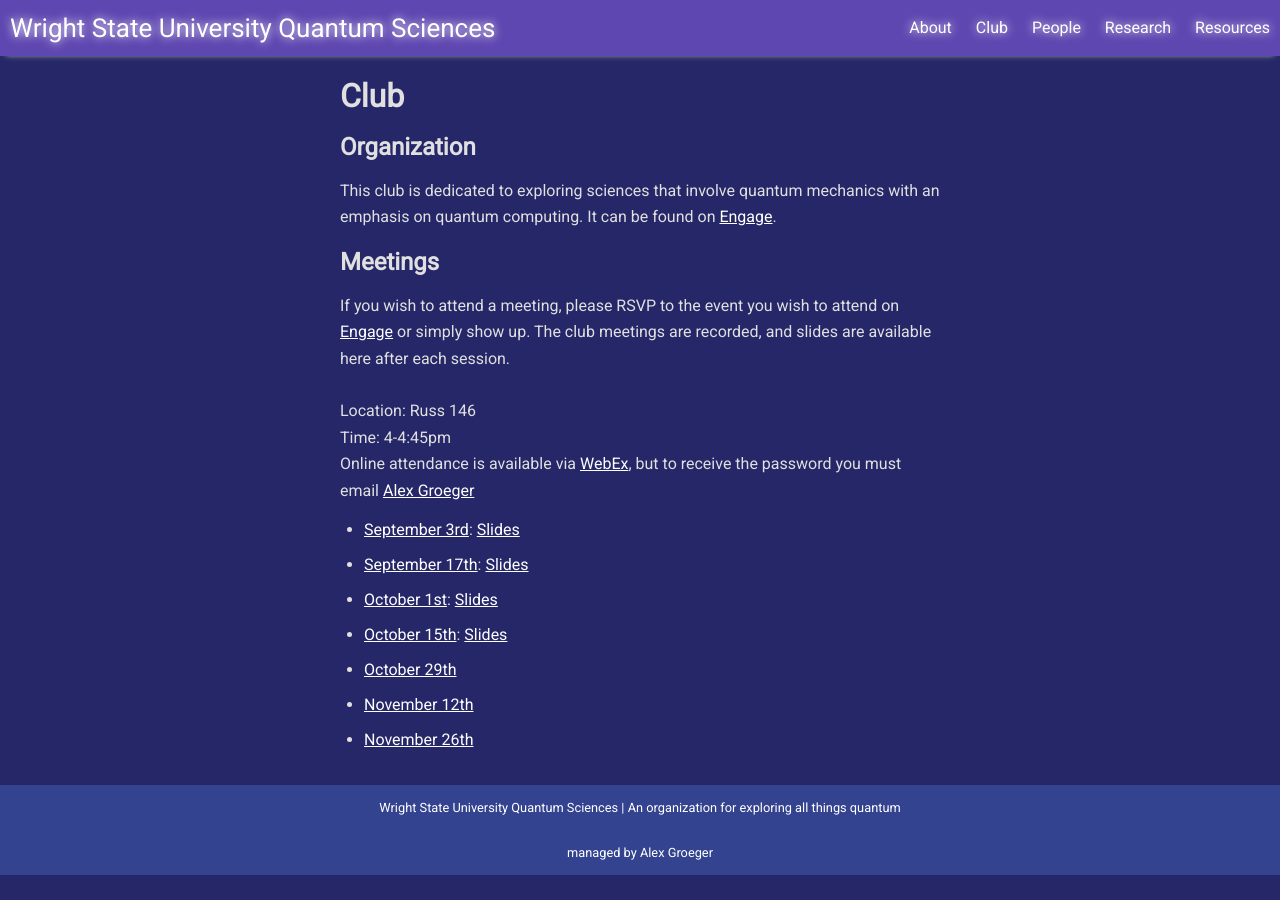
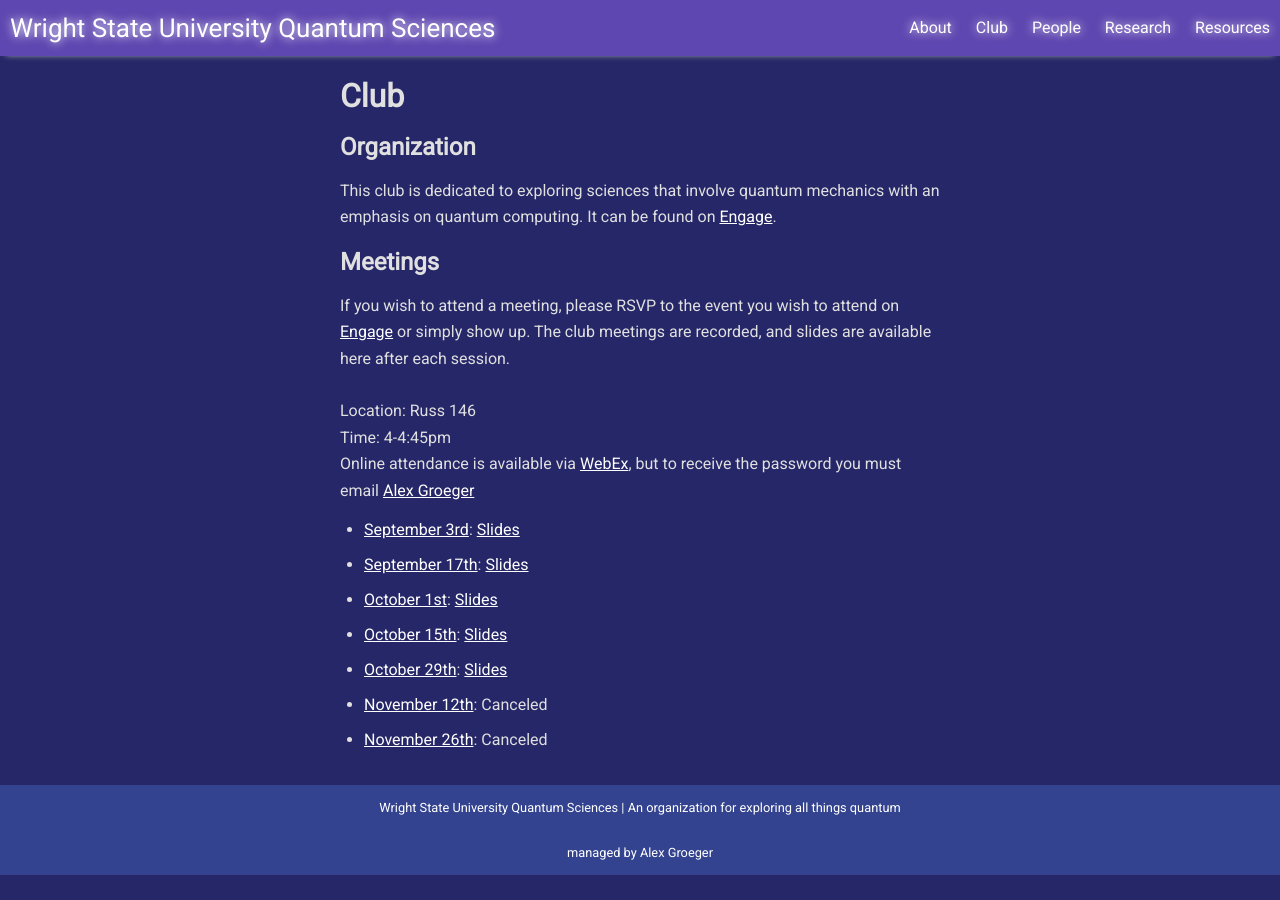
Before and after one commit to WSU-Quantum-Sciences/wsu-quantum-sciences.github.io, a Jekyll site: the page built from pages/club.md, in a window 1280 px wide. Built offline with Jekyll 4.4.1, drawn with Linux system fonts in a browser that asks for light colours; nearby versions of some CDN libraries.

Commit message:
Added slides from october 29, canceled november

```diff
--- a/pages/club.md
+++ b/pages/club.md
@@ -17,6 +17,6 @@ Online attendance is available via [WebEx](https://wright.webex.com/wright/j.php
 - [September    17th](https://wright.campuslabs.com/engage/event/10273677): [Slides](https://raidermailwright-my.sharepoint.com/:p:/g/personal/groeger_2_wright_edu/EYGdED6wQlFArDAAPueNOk0BT9MwHPjumJQH4JDRwPJGOw?e=o90TOf)
 - [October      1st](https://wright.campuslabs.com/engage/event/10273678): [Slides](https://raidermailwright-my.sharepoint.com/:p:/g/personal/groeger_2_wright_edu/EQuETrLFrAdCgcHClvJ6aJkBvmlCvKBGnw5KUIJEgfDQHw?e=abz83G)
 - [October      15th](https://wright.campuslabs.com/engage/event/10273679): [Slides](https://raidermailwright-my.sharepoint.com/:p:/g/personal/groeger_2_wright_edu/EY0bAQqWQIhDgASwwcWXIlsBHgnuOUB46cbvRSFT34734Q?e=yK7fQv)
-- [October      29th](https://wright.campuslabs.com/engage/event/10273680)
-- [November     12th](https://wright.campuslabs.com/engage/event/10273681)
-- [November     26th](https://wright.campuslabs.com/engage/event/10273682)
+- [October      29th](https://wright.campuslabs.com/engage/event/10273680): [Slides](https://raidermailwright-my.sharepoint.com/:p:/g/personal/groeger_2_wright_edu/EeLlhlP_OHNNp-amQ7nv-J8BXpBrCt9nMxEId5thbpXeBw?e=TaeZ9m)
+- [November     12th](https://wright.campuslabs.com/engage/event/10273681): Canceled
+- [November     26th](https://wright.campuslabs.com/engage/event/10273682): Canceled
```
